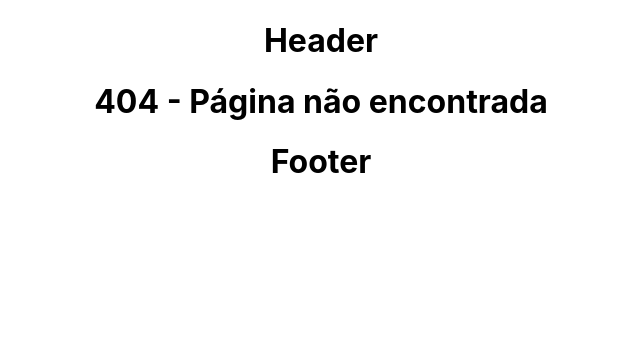
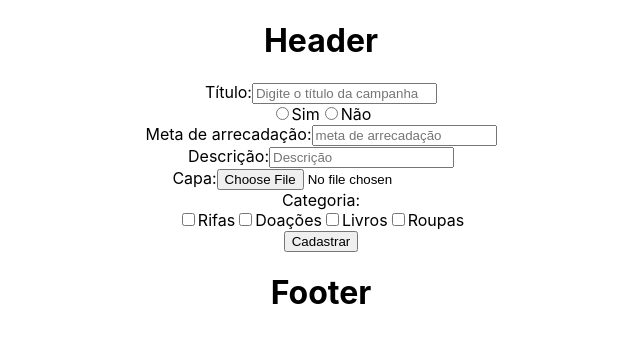
Before and after one commit to leandro-crv/colabore, a React (Create React App) app: page /cadastrocampanha in a window 1280 px wide. Before the commit this address had no page. Shown: the top 342 px of the page, without its empty margins (319-959 px from the left). Built offline with nearby package versions, Linux system fonts and the light colour scheme.

Commit message:
adicionadas páginas de login, cadastro de usuário e campanha

```diff
--- a/package.json
+++ b/package.json
@@ -14,6 +14,7 @@
     "react-icons": "^4.3.1",
     "react-input-mask": "^2.0.4",
     "react-moment": "^1.1.1",
+    "react-number-format": "^4.8.0",
     "react-password-strength": "^2.4.0",
     "react-router-dom": "^6.0.2",
     "react-scripts": "4.0.3",
--- a/src/pages/cadastrocampanha/CadastroCampanha.js
+++ b/src/pages/cadastrocampanha/CadastroCampanha.js
@@ -0,0 +1,107 @@
+import React, { useEffect } from 'react';
+import { Formik, Field, Form, ErrorMessage } from 'formik';
+import NumberFormat from 'react-number-format';
+
+
+
+const CadastroCampanha = () => {
+  const initialValues = {
+    titulo:'',
+    meta:'',
+    encerra:'',
+    descricao:'',
+    capa:'',
+    categoria:[],
+  }
+
+  const validate = (values) => {
+    const errors = {};
+    if (!values.titulo) {
+      errors.titulo = 'Nome é obrigatório';
+    }
+
+    if(!values.encerra){
+      errors.encerra = 'Indique se a campanha encerra após atingir a meta';
+    }
+
+    if(!values.meta) {
+      errors.meta = "Insira uma meta de arrecadação";
+    }else if(values.meta <=0){
+      errors.meta="A meta deve ser maior que zero";
+    }
+    if(!values.descricao){
+      errors.descricao = "Descrição é um campo obrigatório";
+    }
+
+    if(!values.categoria.length){
+      errors.categoria = "É necessário cadastrar ao menos uma categoria";
+    }
+    return errors;
+  }
+
+  return (
+      <Formik
+        initialValues={initialValues}
+        validate={validate}
+        onSubmit={async (values) => {
+          console.log(values)
+        }}
+      >
+        <Form>
+          <div>
+            <label htmlFor="titulo">Título:</label>
+            <Field id="titulo" name="titulo" placeholder="Digite o título da campanha"/>
+            <ErrorMessage name='titulo' render={msg => <div className='error'>{msg}</div>} />
+          </div>
+          <label>
+              <Field type="radio" name="encerra" value='sim'  />
+              Sim
+            </label>
+            <label>
+              <Field type="radio" name="encerra" value='nao' />
+              Não
+            </label>
+          <div>
+            <label htmlFor="meta">Meta de arrecadação:</label>
+            <Field id="meta" name="meta" placeholder="meta de arrecadação" type='number' />
+            <ErrorMessage name='meta' render={msg => <div className='error'>{msg}</div>} />
+          </div>
+          <div>
+            <label htmlFor="descricao">Descrição:</label>
+            <Field id="descricao" name="descricao" placeholder="Descrição" />
+            <ErrorMessage name='descricao' render={msg => <div className='error'>{msg}</div>} />
+          </div>
+          <div>
+            <label htmlFor="capa">Capa:</label>
+            <Field id="capa" name="capa" type='file' accept="image/png, image/jpeg" />
+            <ErrorMessage name='capa' render={msg => <div className='error'>{msg}</div>} />
+          </div>
+          <div >Categoria:</div>
+            <label>
+              <Field type="checkbox" name="categoria" value="rifas" />
+              Rifas
+            </label>
+            <label>
+              <Field type="checkbox" name="categoria" value="doacoes" />
+              Doações
+            </label>
+            <label>
+              <Field type="checkbox" name="categoria" value="livros" />
+              Livros
+            </label>
+            <label>
+              <Field type="checkbox" name="categoria" value="roupas" />
+              Roupas
+            </label>
+            <div>
+              <button type="submit" className='botao1'>Cadastrar</button>
+            </div>
+        </Form>
+      </Formik>
+  );
+}
+
+
+
+
+export default CadastroCampanha;
--- a/src/pages/cadastrousuario/CadastroUsuario.js
+++ b/src/pages/cadastrousuario/CadastroUsuario.js
@@ -0,0 +1,91 @@
+import React, { useEffect } from 'react';
+import { Formik, Field, Form, ErrorMessage } from 'formik';
+import ReactPasswordStrength  from 'react-password-strength';
+
+
+
+const CadastroUsuario = () => {
+  const initialValues = {
+    nome:'',
+    email:'',
+    senha:'',
+    senha2:'',
+    foto:'',
+  }
+
+  const validate = (values) => {
+    const errors = {};
+    if (!values.nome) {
+      errors.nome = 'Nome é obrigatório';
+    }
+
+    if (!values.email) {
+      errors.email = 'Email é um campo obrigatório';
+    } else if (!/^[A-Z0-9._%+-]+@dbccompany.com.br$/i.test(values.email)) {
+      errors.email = 'Email inválido';
+    }
+
+    if(!values.senha){
+      errors.senha = "Senha é um campo obrigatório"
+    }
+
+    if(values.senha2!==values.senha){
+      errors.senha2 = "As senhas não são iguais";
+    }
+    return errors;
+  }
+
+  return (
+      <Formik
+        initialValues={initialValues}
+        validate={validate}
+        onSubmit={async (values) => {
+          delete values.senha2;
+          console.log(values)
+        }}
+      >
+        <Form>
+          <div>
+            <label htmlFor="nome">Nome:</label>
+            <Field id="nome" name="nome" placeholder="Digite seu nome" maxlength="30"/>
+            <ErrorMessage name='nome' render={msg => <div className='error'>{msg}</div>} />
+          </div>
+          <div>
+
+            <label htmlFor="email">Email:</label>
+            <Field
+              id="email"
+              name="email"
+              placeholder="Digite seu email"
+              type="email"
+              maxlength="30"
+            />
+            <ErrorMessage name='email' render={msg => <div className='error' >{msg}</div>} />
+          </div>
+          <div>
+            <label htmlFor="senha">Senha:</label>
+            <Field id="senha" name="senha" placeholder="insira sua senha" />
+            <ErrorMessage name='senha' render={msg => <div className='error'>{msg}</div>} />
+          </div>
+          <div>
+            <label htmlFor="senha2">Confirme sua senha:</label>
+            <Field id="senha2" name="senha2" placeholder="Repita sua senha" />
+            <ErrorMessage name='senha2' render={msg => <div className='error'>{msg}</div>} />
+          </div>
+          <div>
+          </div>
+          <div>
+            <label htmlFor="foto">Foto:</label>
+            <Field id="foto" type='file' accept="image/png, image/jpeg" name="foto" placeholder="Faça upload de uma foto" />
+            <ErrorMessage name='foto' render={msg => <div className='error'>{msg}</div>} />
+          </div>
+            <button type="submit" className='botao1'>Cadastrar</button>
+        </Form>
+      </Formik>
+  );
+}
+
+
+
+
+export default CadastroUsuario;
--- a/src/pages/login/Login.js
+++ b/src/pages/login/Login.js
@@ -1,7 +1,56 @@
+import {useState} from 'react';
+import { useNavigate } from 'react-router-dom';
+import { Formik, Field, Form, ErrorMessage } from 'formik';
+import styles from './Login.module.css';
+
+
 const Login = () => {
+  const [senhaErrada, setSenhaErrada] = useState(false);
+  const navigate = useNavigate();
+
+  const validate = (values)=>{
+    const errors = {};
+    if(!values.usuario){
+      errors.usuario = "Usuário é um campo obrigatório";
+    }
+
+    if(!values.senha){
+      errors.senha = "Senha é um campo obrigatório";
+    }
+    return errors;
+  }
+
   return (
-    <h1>Página de Login</h1>
+    <div className={styles.login}>
+      <h1 className={styles.titulo}>Entrar</h1>
+      <Formik
+        initialValues={{
+          usuario: '',
+          senha: '',
+        }}
+        validate={validate}
+        onSubmit={async (values) => {
+          console.log(values)
+        }}
+      >
+        <Form className='form-usuario'>
+          <div>
+            <label htmlFor="usuario">Usuário</label>
+            <Field id="usuario" name="usuario" placeholder="usuário" />
+            <ErrorMessage name='usuario' render={msg => <div className='error'>{msg}</div>} />
+          </div>
+          <div>
+            <label htmlFor="senha">Senha</label>
+            <Field id="senha" type='password' name="senha" placeholder="senha" />
+            <ErrorMessage name='senha' render={msg => <div className='error'>{msg}</div>} />
+          </div>
+          {senhaErrada ? (<div>Usuário ou senha incorretos</div>):null}
+          <button type="submit" className='botao1'>Entrar</button>
+        </Form>
+      </Formik>
+      <a href='/cadastrousuario'>Criar conta</a>
+    </div>
   );
-}
+};
 
 export default Login;
--- a/src/routers.js
+++ b/src/routers.js
@@ -8,6 +8,8 @@ import Header from "./components/header/Header";
 import Footer from "./components/footer/Footer";
 import NotFound from "./components/notFound/NotFound";
 import Login from "./pages/login/Login";
+import CadastroUsuario from "./pages/cadastrousuario/CadastroUsuario";
+import CadastroCampanha from "./pages/cadastrocampanha/CadastroCampanha";
 
 
 const Routers = () => {
@@ -18,6 +20,8 @@ const Routers = () => {
       <div className='container'>
         <Routes>
           <Route path="/" element={<Login />} />
+          <Route path='/cadastrousuario' element={<CadastroUsuario/>} />
+          <Route path='/cadastrocampanha' element={<CadastroCampanha/>}/>
           <Route path="*" element={<NotFound/>} />
         </Routes>
         </div>
```
Also changed, not shown: 1 other file (tests, documents, lock files or other folders).
